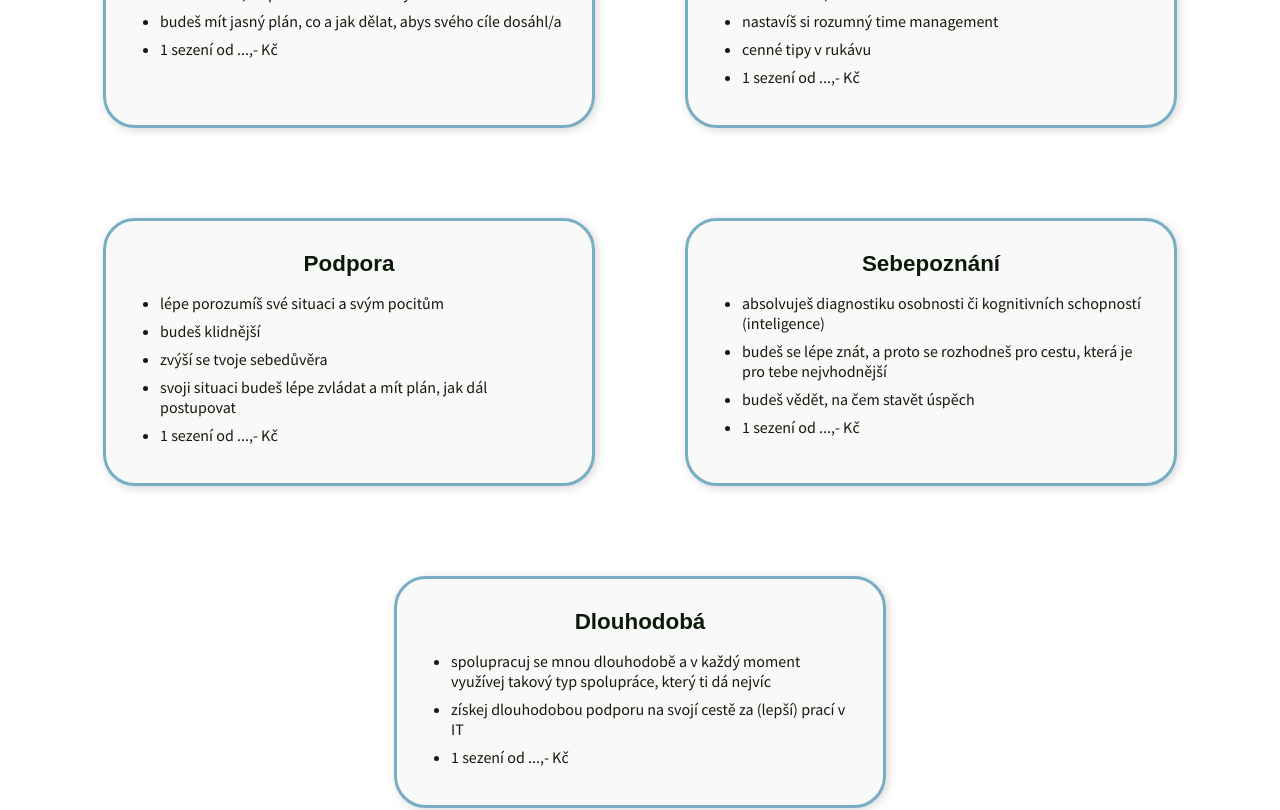
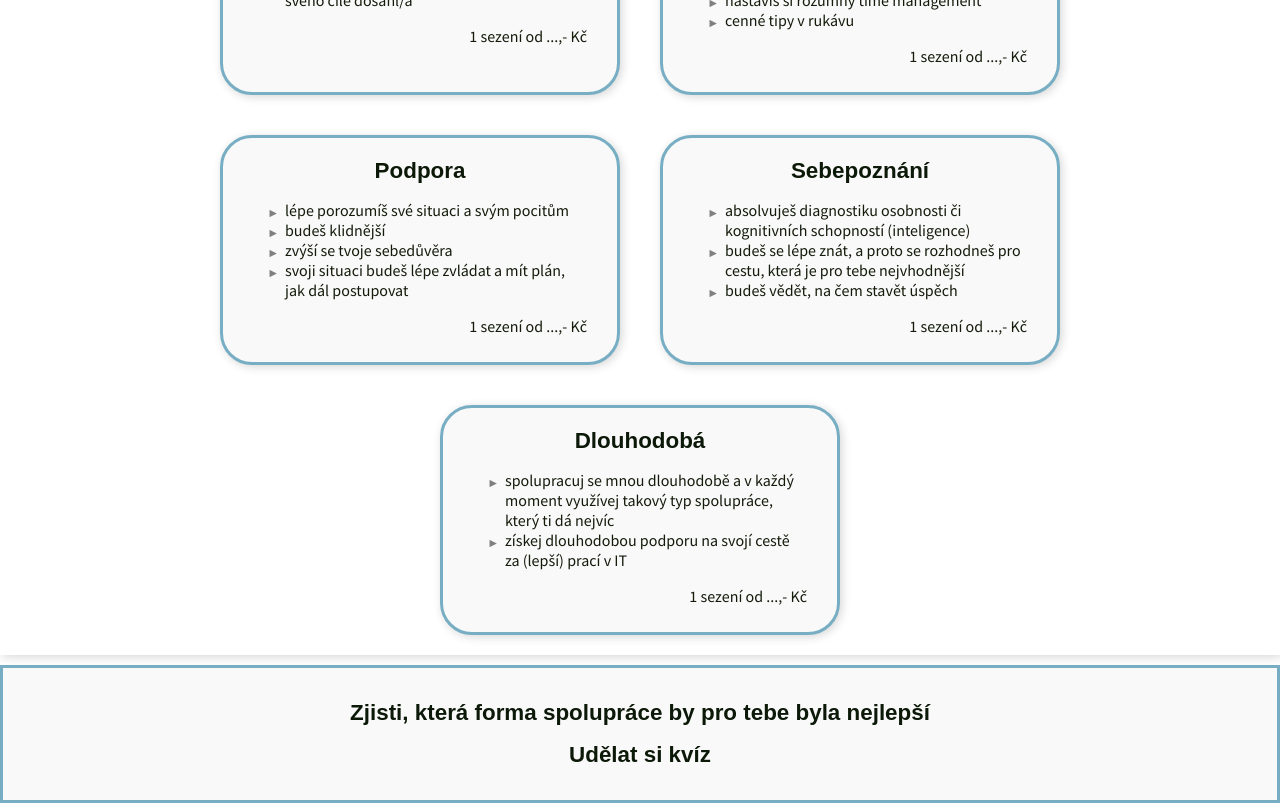
Before and after one commit to NelliaS/personal-webpage, a Next.js app: page /jakToFunguje in a window 1280 px wide. Shown: the part 1140-1950 px from the top of the page. Built offline with nearby package versions, Linux system fonts and the light colour scheme.

Commit message:
JakToFunguje - changes in tsx and css

```diff
--- a/src/pages/jakToFunguje.tsx
+++ b/src/pages/jakToFunguje.tsx
@@ -38,7 +38,7 @@ const JakToFunguje: NextPage = () => {
               <li>zorientuješ se ve své situaci</li>
               <li>budeš vědět, co použít na cestě za svými cíli</li>
               <li>budeš mít jasný plán, co a jak dělat, abys svého cíle dosáhl/a</li>
-              <li>1 sezení od ...,- Kč</li>
+              <p>1 sezení od ...,- Kč</p>
             </ul>
           </div>
           <div className={styles.card}>
@@ -48,7 +48,7 @@ const JakToFunguje: NextPage = () => {
               <li>budeš vědět, co tě čeká a čím začít</li>
               <li>nastavíš si rozumný time management</li>
               <li>cenné tipy v rukávu</li>
-              <li>1 sezení od ...,- Kč</li>
+              <p>1 sezení od ...,- Kč</p>
             </ul>
           </div>
           <div className={styles.card}>
@@ -58,7 +58,7 @@ const JakToFunguje: NextPage = () => {
               <li>budeš klidnější</li>
               <li>zvýší se tvoje sebedůvěra</li>
               <li>svoji situaci budeš lépe zvládat a mít plán, jak dál postupovat</li>
-              <li>1 sezení od ...,- Kč</li>
+              <p>1 sezení od ...,- Kč</p>
             </ul>
           </div>
           <div className={styles.card}>
@@ -67,7 +67,7 @@ const JakToFunguje: NextPage = () => {
               <li>absolvuješ diagnostiku osobnosti či kognitivních schopností (inteligence)</li>
               <li>budeš se lépe znát, a proto se rozhodneš pro cestu, která je pro tebe nejvhodnější</li>
               <li>budeš vědět, na čem stavět úspěch</li>
-              <li>1 sezení od ...,- Kč</li>
+              <p>1 sezení od ...,- Kč</p>
             </ul>
           </div>
           <div className={styles.card}>
@@ -75,7 +75,7 @@ const JakToFunguje: NextPage = () => {
             <ul>
               <li>spolupracuj se mnou dlouhodobě a v každý moment využívej takový typ spolupráce, který ti dá nejvíc</li>
               <li>získej dlouhodobou podporu na svojí cestě za (lepší) prací v IT</li>
-              <li>1 sezení od ...,- Kč</li>
+              <p>1 sezení od ...,- Kč</p>
             </ul>
           </div>
           </div>
--- a/src/styles/JakToFunguje.module.css
+++ b/src/styles/JakToFunguje.module.css
@@ -21,6 +21,7 @@
   display: flex;
   flex-direction: column;
   padding-bottom: 5rem;
+  box-shadow: 2px 2px 10px #00000029;
 }
 .content__box {
   flex: 0 1 auto;
@@ -43,6 +44,7 @@
   background-color: var(--color-primary);
   box-shadow: 2px 2px 10px #00000029;
   margin-bottom: 10px;
+  margin-top: 10px;
   display: flex;
 }
 .content__block2 h1 {
@@ -66,16 +68,38 @@
   border: solid 3px var(--color-secondary);
   border-radius: 2rem;
   box-shadow: 2px 2px 10px #00000029;
-  width: 492px;
-
+  width: 25rem;
   flex: 0 1 auto;
-  margin: 45px;
-  padding: 30px;
+  margin: 20px;
+  padding: 20px 30px 10px 30px;
 }
 .card h2 {
   display: block;
   width: 100%;
   text-align: center;
+  margin-bottom: 1rem;
+}
+.card li {
+  margin-bottom: 0;
+  list-style: none;
+  padding-left: 0.5rem;
+}
+/*
+.card li::before {
+  content: "▶";
+  color: grey;
+  font-size: 0.6rem;
+  margin-right: 1rem;
+  vertical-align: middle;
+}*/
+.card li::marker {
+    content: "▶";
+    color: grey;
+    font-size: 0.6rem;
+}
+.card p {
+  text-align: right;
+  margin-top: 1rem;
   margin-bottom: 1rem;
 }
 
@@ -113,6 +137,10 @@
   justify-content: center;
   align-items: center;
 }
+.content__block4 h2:nth-child(1) {
+  padding-bottom: 1rem;
+}
+
 @media (max-width: 1024px) {
   .content__block4 {
     padding: 1.5rem 3rem 1.5rem;
```
